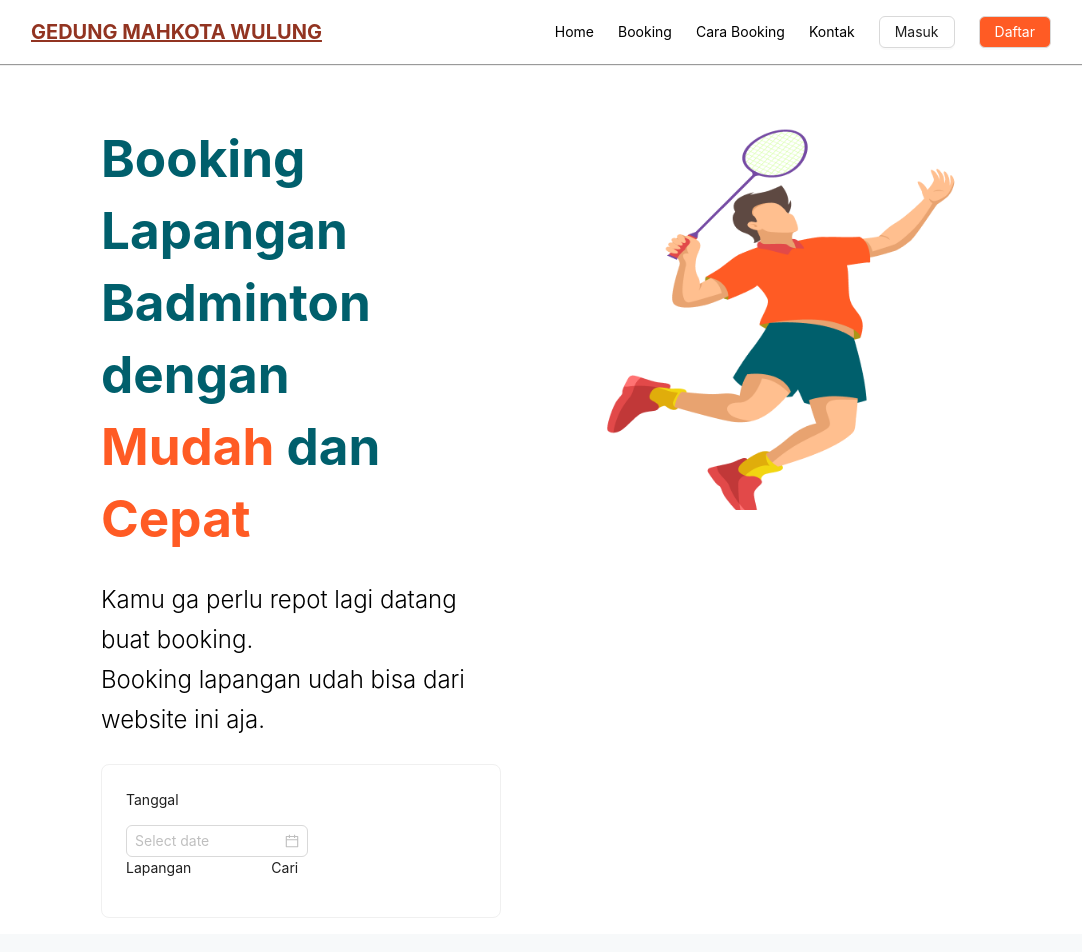
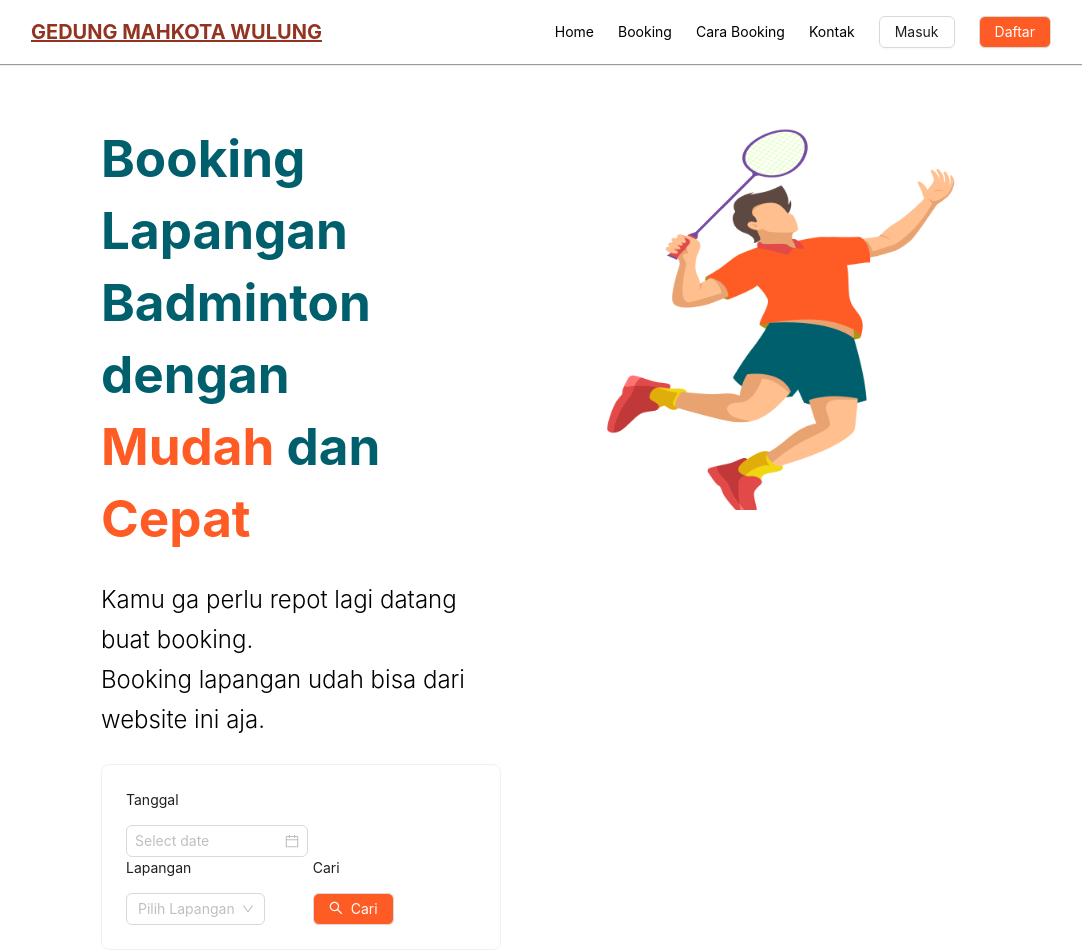
Before and after one commit to ZulfanFaizal11/fe-skripsi, a React (Vite) app: page / in a window 1280 px wide. Shown: the top 952 px of the page, without its empty margins (99-1181 px from the left). Built offline with nearby package versions, Linux system fonts and the light colour scheme.

Commit message:
update: add new button for section home

```diff
--- a/src/user/components/home/Home.jsx
+++ b/src/user/components/home/Home.jsx
@@ -1,4 +1,5 @@
-import { Card, Col, DatePicker, Grid, Image, Row, Typography } from "antd";
+import { Card, Col, DatePicker, Grid, Image, Row, Typography, Select, Button } from "antd";
+import { SearchOutlined } from "@ant-design/icons";
 import IconHome from "../../../assets/user/home/Iconhero.png";
 const { Title } = Typography;
 
@@ -7,6 +8,14 @@ const Home = () => {
   const onChange = (date, dateString) => {
     console.log(date, dateString);
   };
+
+  const handleOnChange = (value) => {
+    console.log(`selected ${value}`);
+  };
+  const handleOnSearch = (value) => {
+    console.log("search:", value);
+  };
+
   return (
     <>
       <Row justify="center" style={{ paddingTop: "30px" }}>
@@ -34,17 +43,42 @@ const Home = () => {
                 Kamu ga perlu repot lagi datang buat booking. <br />
                 Booking lapangan udah bisa dari website ini aja.
               </p>
-              <Card style={{ width: "300", textAlign: "start" }}>
+              <Card style={{ width: "200", textAlign: "start" }}>
                 <Row style={{ justifyContent: "start" }}>
-                  <Col style={{ marginRight: "5rem" }}>
+                  <Col style={{ marginRight: "3rem" }}>
                     <p>Tanggal</p>
                     <DatePicker style={{ padding: "4px 8px" }} onChange={onChange} />
                   </Col>
-                  <Col style={{ marginRight: "5rem" }}>
+                  <Col style={{ marginRight: "3rem" }}>
                     <p>Lapangan</p>
+                    <Select
+                      showSearch
+                      placeholder="Pilih Lapangan"
+                      optionFilterProp="children"
+                      onChange={handleOnChange}
+                      onSearch={handleOnSearch}
+                      filterOption={(input, option) => (option?.label ?? "").toLowerCase().includes(input.toLowerCase())}
+                      options={[
+                        {
+                          value: "1",
+                          label: "Lapangan No.1",
+                        },
+                        {
+                          value: "2",
+                          label: "Lapangan No.2",
+                        },
+                        {
+                          value: "3",
+                          label: "Lapangan No.3",
+                        },
+                      ]}
+                    />
                   </Col>
                   <Col>
                     <p>Cari</p>
+                    <Button style={{ backgroundColor: "#FF5B24", color: "#ffffff" }} icon={<SearchOutlined />}>
+                      Cari
+                    </Button>
                   </Col>
                 </Row>
               </Card>
```
